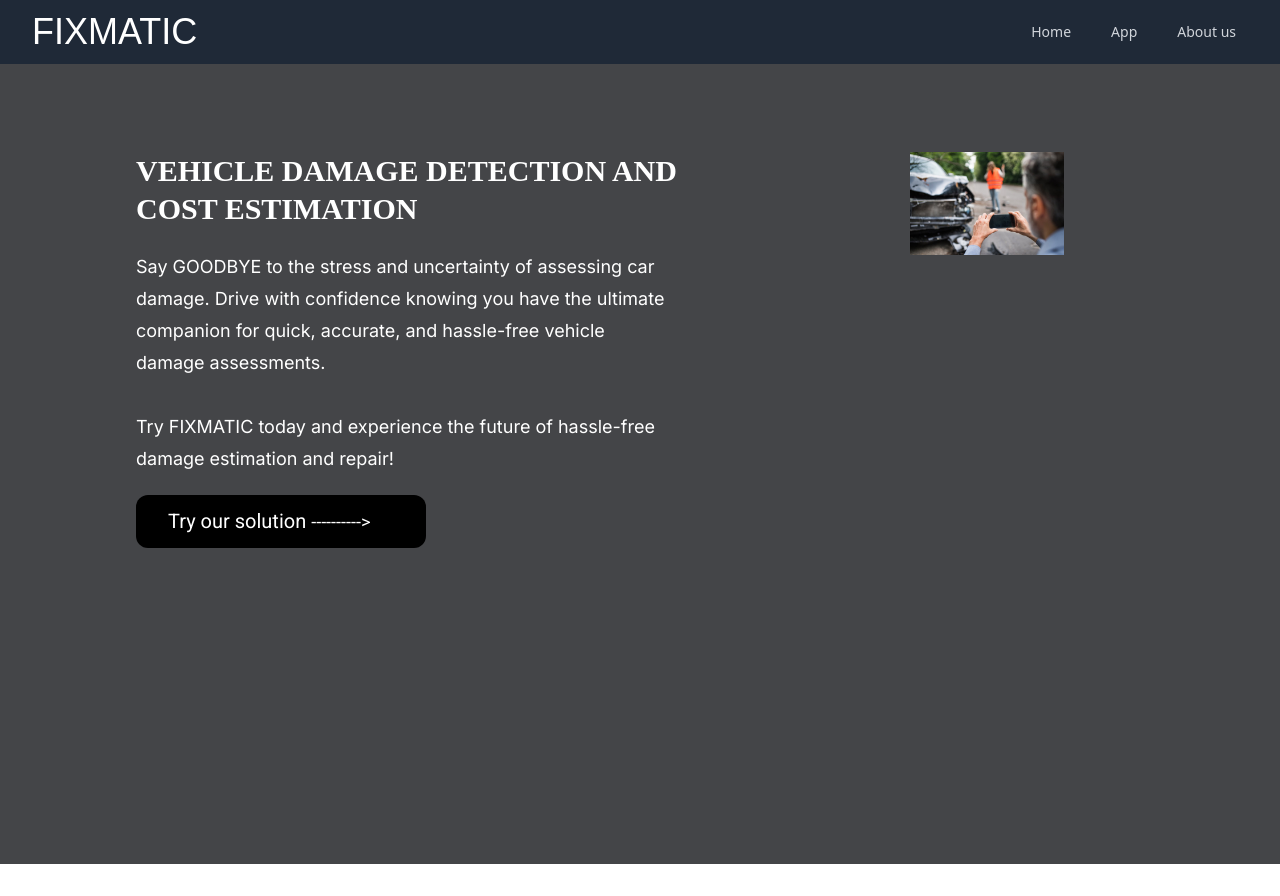
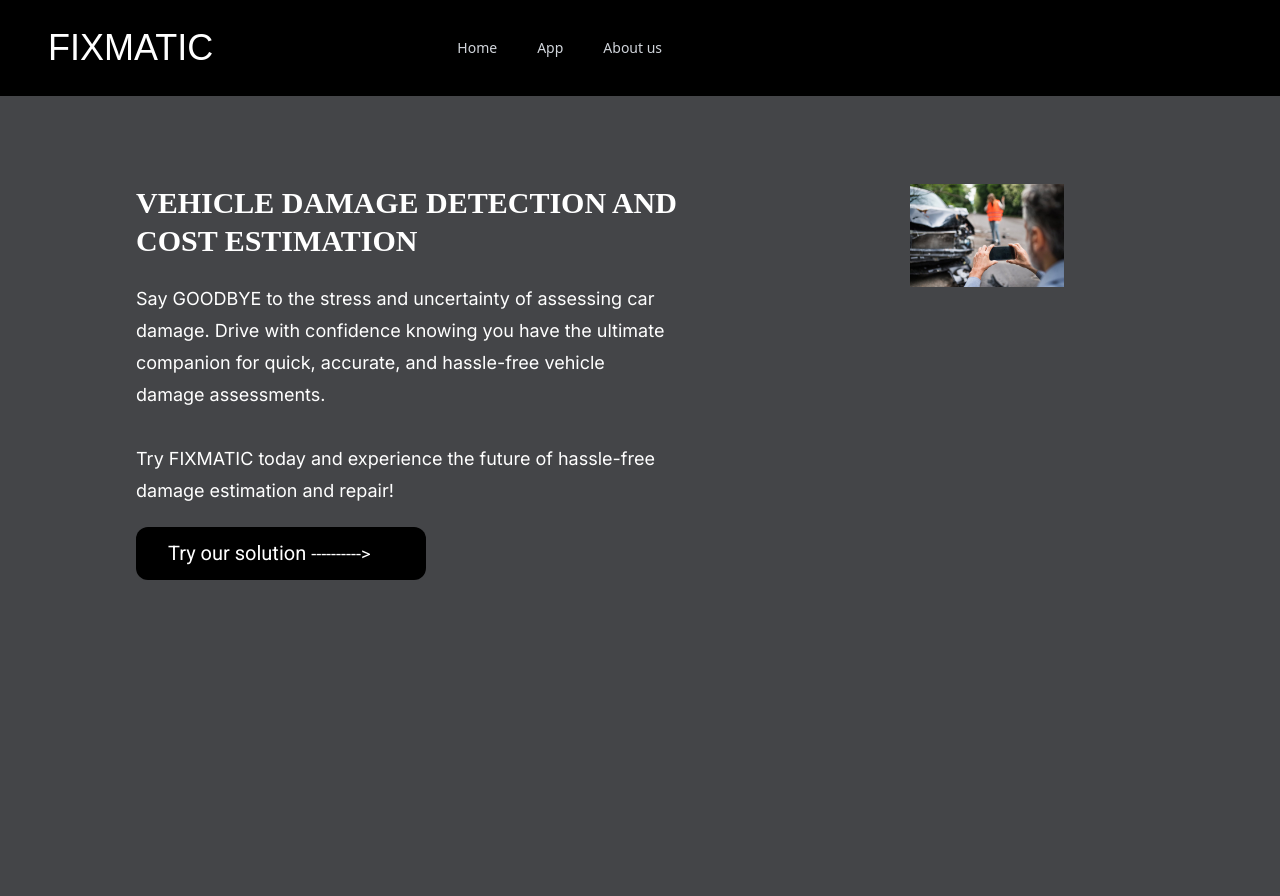
Before and after one commit to KaveeshaChan/SDGP-SE-37, a React (Vite) app in the folder SDGP-37/: page / in a window 1280 px wide. Before the commit the page ends 864 px from the top, so only its background shows below. Built offline with nearby package versions, Linux system fonts and the light colour scheme; a web font is replaced by a local one.

Commit message:
updated navbar

```diff
--- a/SDGP-37/src/components/NavBar/navBar.jsx
+++ b/SDGP-37/src/components/NavBar/navBar.jsx
@@ -8,14 +8,14 @@
     };
     return (
         <>
-            <nav className="bg-gray-800 overflow-hidden">
+            <nav className="bg-black flex justify-between items-center p-4 overflow-hidden">
                 <div className="max-w-7xl md-auto px-4 sm:px-9 lg:px-8">
                     <div className="flex items-center justify-between h-16">
                             <div className="flex-shrink-0">
                                 <a href="/" className="text-4xl no-underline font-def mr-28 text-white ">FIXMATIC</a>
                             </div>
                             <div className="hidden md:block text-left ml-20 font-medium text">
-                                <div className="ml-10 flex items-baseline space-x-4">
+                                <div className="ml-10 flex items-baseline space-x-4 text-lg">
                                     <a href="/" className="text-gray-300 hover:bg-gray-700 hover:text-white px-3 py-2 rounded-md text-sm font-medium">Home</a>
                                     <a href="/app" className="text-gray-300 hover:bg-gray-700 hover:text-white px-3 py-2 rounded-md text-sm font-medium">App</a>
                                     <a href="/aboutUs" className="text-gray-300 hover:bg-gray-700 hover:text-white px-3 py-2 rounded-md text-sm font-medium">About us</a>
```
